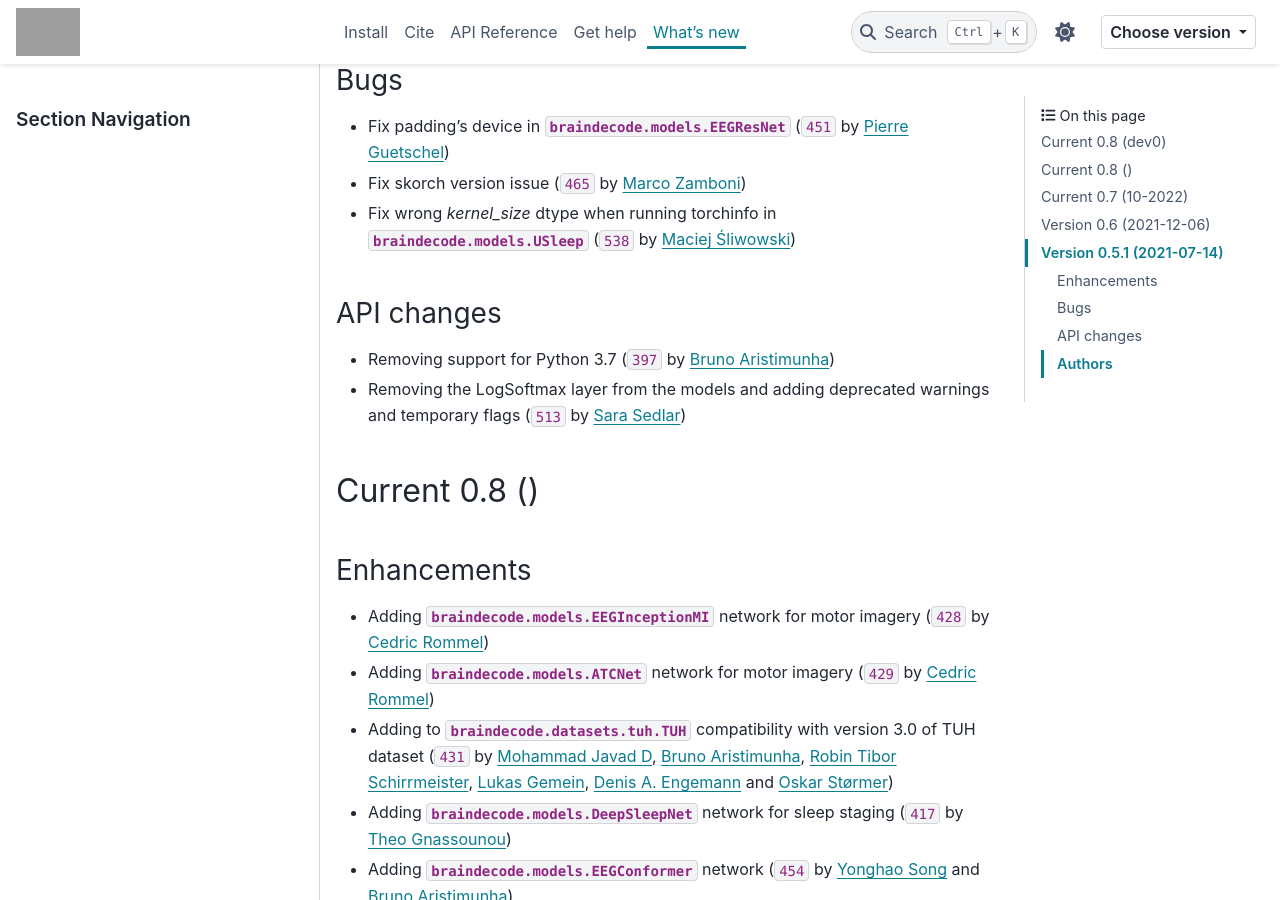
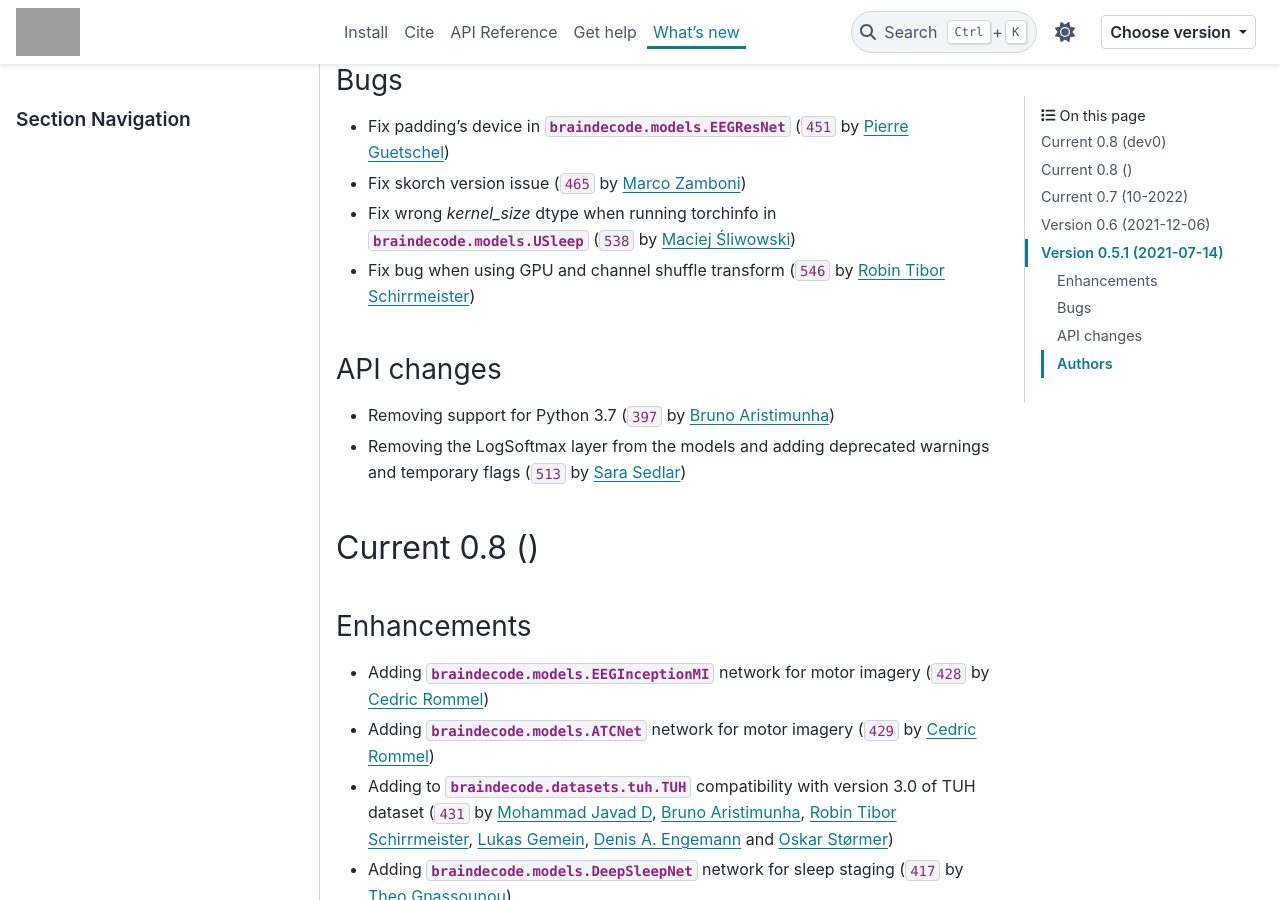
Before and after one commit to braindecode/braindecode, a Sphinx documentation site: the page built from docs/whats_new.rst, in a window 1280 px wide and 900 px high, scrolled down 2398 px. Built offline with Sphinx 7.4.7 and the PyData theme 0.15.4, drawn with Linux system fonts in a browser that asks for light colours; pages that are not in the unit, such as notebooks, are missing from menus; comment, search, counter and statistics services are not loaded; cross-references to code outside the pages are shown as plain code; grey boxes are pictures that could not be loaded.

Commit message:
add whats new

```diff
--- a/docs/whats_new.rst
+++ b/docs/whats_new.rst
@@ -62,6 +62,7 @@ Bugs
 - Fix padding's device in :class:`braindecode.models.EEGResNet` (:gh:`451` by `Pierre Guetschel`_)
 - Fix skorch version issue (:gh:`465` by `Marco Zamboni`_)
 - Fix wrong `kernel_size` dtype when running torchinfo in :class:`braindecode.models.USleep` (:gh:`538` by `Maciej Śliwowski`_)
+- Fix bug when using GPU and channel shuffle transform (:gh:`546` by `Robin Tibor Schirrmeister`_)
 
 API changes
 ~~~~~~~~~~~
```
